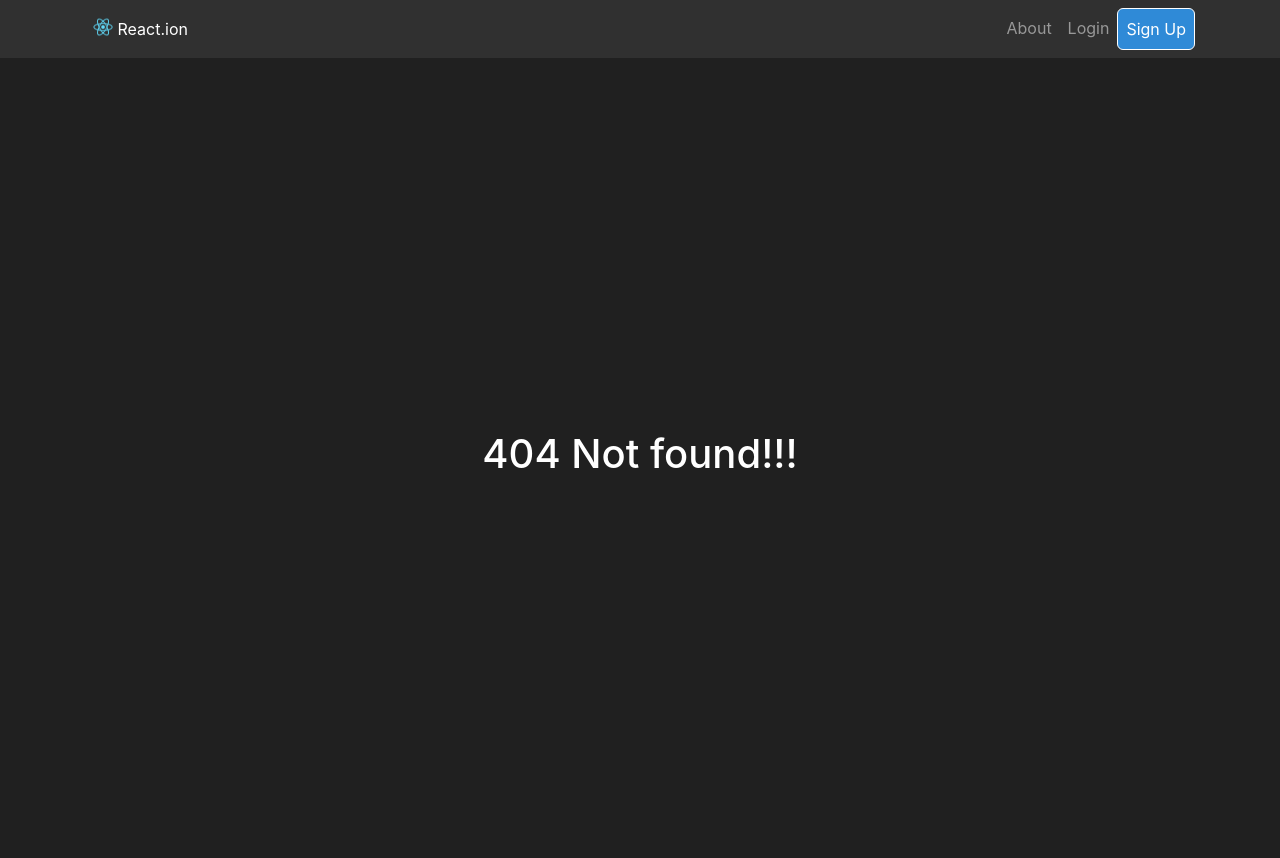
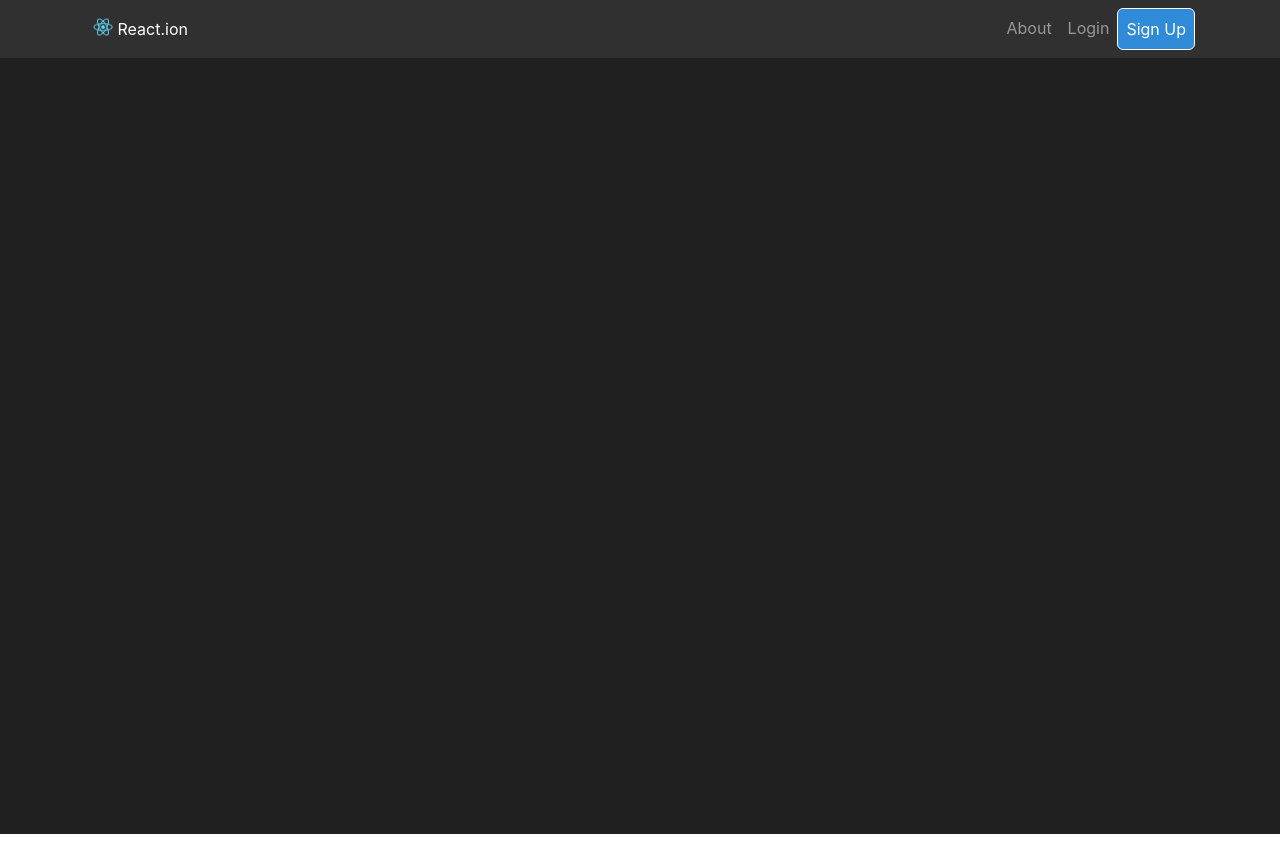
Before and after one commit to NoPalm0il/reaction-app, a React (Create React App) app: page /profile in a window 1280 px wide. Before the commit this address had no page. After the commit the page ends 834 px from the top, so only its background shows below. Built offline with nearby package versions, Linux system fonts and the light colour scheme.

Commit message:
Added profile page

```diff
--- a/src/core/Router.js
+++ b/src/core/Router.js
@@ -7,6 +7,7 @@ import Home from "../pages/home/Home";
 import Login from "../pages/login/Login";
 import Register from "../pages/register/Register";
 import About from "../pages/about/About";
+import Profile from "../pages/profile/Profile";
 import NullPage from "../pages/nullpage/Nullpage";
 
 export default class RouterComponent extends React.Component {
@@ -20,6 +21,7 @@ export default class RouterComponent extends React.Component {
             <Route exact path="/login" component={Login} />
             <Route exact path="/register" component={Register} />
             <Route exact path="/about" component={About} />
+            <Route exact path="/profile" component={Profile} />
             <Route path="*" component={NullPage} />
           </Switch>
         </Router>
--- /dev/null
+++ b/src/pages/profile/Profile.css
@@ -0,0 +1,11 @@
+.Profile {
+    text-align: center;
+    background-color: #202020;
+    min-height: 97vh;
+    display: flex;
+    flex-direction: column;
+    align-items: center;
+    justify-content: center;
+    font-size: calc(10px + 2vmin);
+    color: white;
+  }
--- /dev/null
+++ b/src/pages/profile/Profile.js
@@ -0,0 +1,14 @@
+import React, { Component } from 'react';
+import "./Profile.css";
+
+class Profile extends Component {
+    render() {
+        return (
+            <div className="Profile">
+
+            </div>
+        );
+    }
+}
+
+export default Profile;
```
